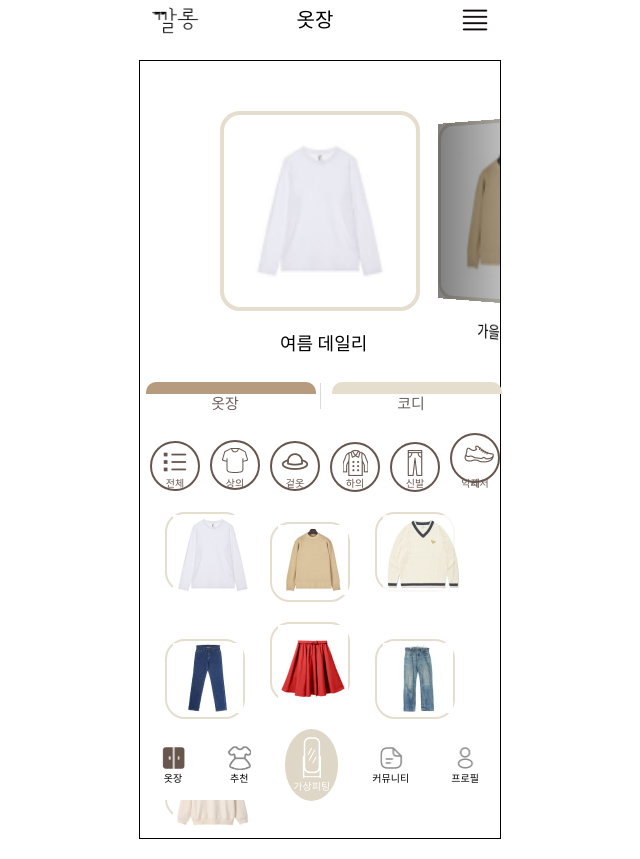
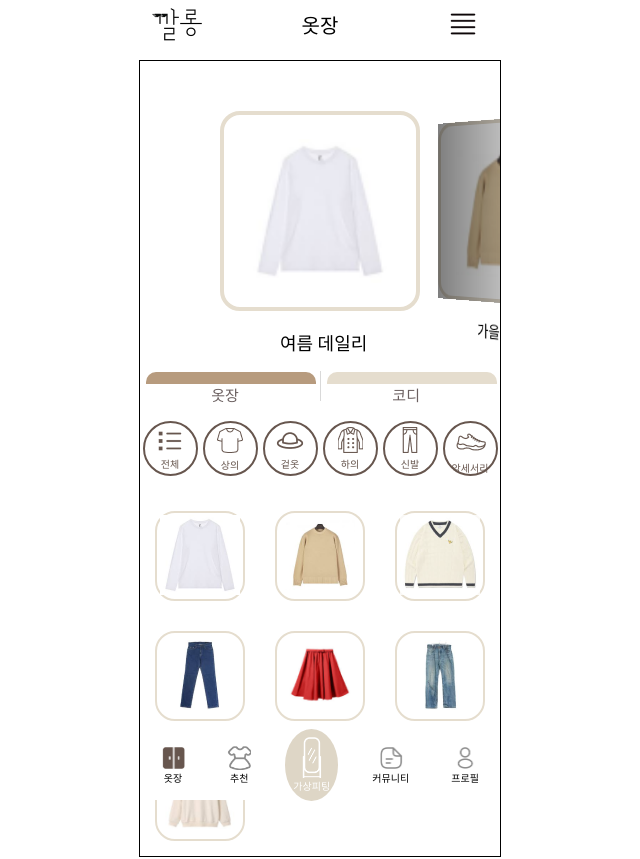
Before and after one commit to Jeong-WonSeok/Kkalong, a React (Create React App) app in the folder kkalong_fe/: page /closet in a window 1280 px wide. Shown: the top 859 px of the page, without its empty margins (320-960 px from the left). Built offline with nearby package versions, Linux system fonts and the light colour scheme; a web font is replaced by a local one.

Commit message:
[FE] FEAT: 옷장 디자인 수정

```diff
--- a/kkalong_fe/src/components/ui/TopNav.tsx
+++ b/kkalong_fe/src/components/ui/TopNav.tsx
@@ -32,6 +32,7 @@ export default function TopNav({
 }
 
 const TopContainer = styled.div`
+  z-index: 5;
   width: 100%;
   max-width: 360px;
   height: 45px;
--- a/kkalong_fe/src/pages/Closet/AddCloset.tsx
+++ b/kkalong_fe/src/pages/Closet/AddCloset.tsx
@@ -17,6 +17,8 @@ import img5 from "../../img/img5.png";
 import img6 from "../../img/img6.png";
 import img7 from "../../img/img7.png";
 import left from "../../assets/icon/Closet/arrow-left.png";
+import TopNav from "../../components/ui/TopNav";
+import { Category, ClothesImg, SortClothes, SortClothesContainer } from "./MainCloset";
 
 export default function AddCloset() {
   const navigate = useNavigate();
@@ -40,6 +42,7 @@ export default function AddCloset() {
   ]);
   return (
     <div>
+      <TopNav type={""}>
       <BackBtn
           onClick={() => {
             navigate("/closet");
@@ -51,7 +54,12 @@ export default function AddCloset() {
         <ClosetEnter>
           <EnterText>저장</EnterText>
         </ClosetEnter>
+      </TopNav>
+
+
     <ClosetImg src={sortclothes[0]} />
+
+    <Category>
       {clothes.map(function (a, i) {
         return (
           <ClothesBtn>
@@ -60,27 +68,30 @@ export default function AddCloset() {
           </ClothesBtn>
         );
       })}
+    </Category>
+    <SortClothesContainer>
       {sortclothes.map(function (a, i) {
         return (
           <SortClothes>
-            <img src={sortclothes[i]} />
+            <ClothesImg src={sortclothes[i]} />
           </SortClothes>
         );
       })}
+    </SortClothesContainer>
     </div>
   );
 }
+
 const BackBtn = styled.button`
   height: 30px;
-  width: 40px;
-  position: absolute;
+  width: 30px;
+  padding: 0;
   border: none;
   background-color: white;
-  margin-top: 10px;
+  margin: auto 0;
 `;
+
 const ClothesBtn = styled.button`
-  margin-top: 20px;
-  margin-left: 10px;
   height: 50px;
   width: 50px;
   border-radius: 50px;
@@ -89,23 +100,13 @@ const ClothesBtn = styled.button`
 `;
 
 const ClothesText = styled.p`
-  line-height: 0;
-  margin: auto;
+  line-height: 1;
   font-family: var(--base-font-500);
-  margin-top: 5px;
+  margin: 0;
   font-size: 10px;
   color: var(--primary-color-900);
 `;
-const SortClothes = styled.button`
-  height: 80px;
-  width: 80px;
-  margin-top: 20px;
-  margin-left: 25px;
-  margin-right: auto;
-  background-color: white;
-  border-radius: 20px;
-  border: solid 1px #e5ddce;
-`;
+
 const ClosetImg = styled.img`
   width: 150px;
   height: 150px;
@@ -117,13 +118,11 @@ const ClosetImg = styled.img`
 
 const ClosetName = styled.input`
   height: 30px;
-  width: 240px;
+  width: 200px;
   border-top: none;
   border-left: none;
   border-right: none;
   border-bottom: solid 1px;
-  margin-left: 45px;
-  margin-top: 10px;
 `;
 
 const ClosetEnter = styled.button`
--- a/kkalong_fe/src/pages/Closet/CodiPage.tsx
+++ b/kkalong_fe/src/pages/Closet/CodiPage.tsx
@@ -29,6 +29,7 @@ import img4 from "../../img/img4.png";
 import img5 from "../../img/img5.png";
 import img6 from "../../img/img6.png";
 import img7 from "../../img/img7.png";
+import { SelectBtnContainer } from "./MainCloset";
 
 export default function CodiPage() {
   const dispatch = useAppDispatch();
@@ -66,37 +67,41 @@ export default function CodiPage() {
 
   return (
     <div>
-      <TopNav type={""}>
-        <Logo src={logo} />
+      <TopNav type={"menu"}>
         <CategoryText1>코디</CategoryText1>
-        <div style={{ width: "30px", height: "30px" }}></div>
-        <MenuIcon src={menu} />
+        <div style={{width: '54px', height: '38px'}}>
+          <MenuIcon src={menu} />
+        </div>
       </TopNav>
       <Carousel sortclothes={sortclothes} />
       <>
-        <SelectBtn1
+      <SelectBtnContainer>
+        <SelectBtn
           onClick={() => {
             navigate("/closet");
           }}
         >
           <SelectColor1 />
-          <SelectText1>옷장</SelectText1>
-        </SelectBtn1>
+          <SelectText>옷장</SelectText>
+        </SelectBtn>
         <img src={Bar} />
 
-        <SelectBtn2>
+        <SelectBtn>
           <SelectColor2 />
-          <SelectText2>코디</SelectText2>
-        </SelectBtn2>
+          <SelectText>코디</SelectText>
+        </SelectBtn>
+        </SelectBtnContainer>
       </>
       <>
+      <CodiContainer>
         {codi.map(function (a, i) {
           return (
             <ClothesCodi>
-              <img src={codi[i]} />
+              <CodiImg src={codi[i]} />
             </ClothesCodi>
           );
         })}
+
         <CodiPlus
           onClick={() => {
             navigate("/pluscodi");
@@ -104,48 +109,35 @@ export default function CodiPage() {
         >
           <img src={add_codi} />
         </CodiPlus>
+      </CodiContainer>
+
+
         <FooterBar />
       </>
     </div>
   );
 }
 
-const Logo = styled.img`
-  width: 50px;
-  height: 30px;
+const CategoryText1 = styled.p`
   margin: auto 0;
+  font-family: var(--base-font-600);
 `;
 
-const CategoryText1 = styled.p`
-  line-height: 0;
-  margin: auto;
-  font-family: var(--base-font-400);
-`;
-
-const SelectText1 = styled.p`
-  line-height: 0;
-  margin-top: 10px;
+const SelectText = styled.p`
+  margin: 0;
   font-size: 15px;
   font-family: var(--base-font-400);
   color: #6b6060;
 `;
 
-const SelectText2 = styled.p`
-  line-height: 0;
-  margin-top: 10px;
-  font-size: 15px;
-  font-family: var(--base-font-400);
-  color: #6b6060;
-`;
 
 const MenuIcon = styled.img`
   width: 30px;
   height: 30px;
-  margin: auto 0;
+  padding: 4px 0;
 `;
 
-const SelectBtn1 = styled.button`
-  margin-top: 20px;
+const SelectBtn = styled.button`
   width: 170px;
   height: 30px;
   border-radius: 10px 10px 0px 0px;
@@ -153,6 +145,7 @@ const SelectBtn1 = styled.button`
   border: none;
   margin-right: 10px;
 `;
+
 const SelectColor2 = styled.div`
   height: 12px;
   width: 170px;
@@ -167,26 +160,24 @@ const SelectColor1 = styled.div`
   background-color: var(--primary-color-800);
   border-radius: 10px 10px 0px 0px;
 `;
-const SelectBtn2 = styled.button`
-  margin-top: 20px;
-  width: 160px;
-  height: 30px;
-  border-radius: 10px 10px 0px 0px;
-  background-color: white;
-  margin-left: 5px;
-  border: none;
-`;
+
+const CodiContainer = styled.div`
+  width: 100%;
+  max-width: 360px;
+  display: flex;
+  flex-direction: row;
+  flex-wrap: wrap;
+`
 
 //코디 버튼
 const ClothesCodi = styled.button`
-  height: 130px;
-  width: 130px;
-  margin-top: 20px;
-  margin-left: 40px;
-  margin-right: auto;
+  height: 140px;
+  width: 140px;
+  margin: 20px;
   background-color: white;
   border-radius: 20px;
   border: solid 2px #e5ddce;
+  padding: 0;
 `;
 
 const AddClothes = styled.button`
@@ -204,16 +195,19 @@ const AddClothes = styled.button`
 `;
 
 const CodiPlus = styled.button`
-  height: 130px;
-  width: 130px;
-  margin-top: 20px;
-  margin-left: 40px;
-  margin-right: auto;
+  height: 140px;
+  width: 140px;
+  margin: 20px;
   background-color: white;
   border-radius: 20px;
   border: dotted 2px #e5ddce;
 `;
 
+const CodiImg = styled.img`
+  max-width: 140px;
+  max-height: 140px;
+`
+
 const BtnBar = styled.div`
   width: 1px;
   border: solid black 1px;
--- a/kkalong_fe/src/pages/Closet/MainCloset.tsx
+++ b/kkalong_fe/src/pages/Closet/MainCloset.tsx
@@ -4,7 +4,6 @@ import styled from "styled-components";
 import FooterBar from "../../components/ui/FooterBar";
 import TopNav from "../../components/ui/TopNav";
 import { useAppDispatch, useAppSelector } from "../../hooks/reduxHook";
-import logo from "../../assets/icon/logo/kkalongLogo.png";
 import menu from "../../assets/icon/Nav/menu.png";
 import hat from "../../assets/icon/Closet/hat.png";
 import list from "../../assets/icon/Closet/list.png";
@@ -66,33 +65,37 @@ export default function MainCloset() {
 
   return (
     <div>
-      <TopNav type={""}>
-        <Logo src={logo} />
+      <TopNav type={"menu"}>
         <CategoryText1>옷장</CategoryText1>
-        <div style={{ width: "30px", height: "30px" }}></div>
-        <MenuIcon src={menu} />
+        <div style={{width: "54px", height: "38px"}}>
+          <MenuIcon src={menu} />
+        </div>
       </TopNav>
 
       <>
         <Carousel sortclothes={sortclothes} />
-        <SelectBtn1
+        <SelectBtnContainer>
+        <SelectBtn
           onClick={() => {
             navigate("/closet");
           }}
         >
           <SelectColor1 />
-          <SelectText1>옷장</SelectText1>
-        </SelectBtn1>
+          <SelectText>옷장</SelectText>
+        </SelectBtn>
         <img src={Bar} />
-        <SelectBtn2
+        <SelectBtn
           onClick={() => {
             navigate("/codi");
           }}
         >
           <SelectColor2 />
-          <SelectText2>코디</SelectText2>
-        </SelectBtn2>
+          <SelectText>코디</SelectText>
+        </SelectBtn>
+        </SelectBtnContainer>
       </>
+
+      <Category>
       {clothes.map(function (a, i) {
         return (
           <ClothesBtn>
@@ -101,13 +104,18 @@ export default function MainCloset() {
           </ClothesBtn>
         );
       })}
+      </Category>
+
+      <SortClothesContainer>
       {sortclothes.map(function (a, i) {
         return (
           <SortClothes>
-            <img src={sortclothes[i]} />
+            <ClothesImg src={sortclothes[i]}/>
           </SortClothes>
         );
       })}
+      </SortClothesContainer>
+
       <AddClothes>
         <img src={camera} />
       </AddClothes>
@@ -122,42 +130,44 @@ export default function MainCloset() {
 //   flex-wrap: wrap;
 // `;
 
-const Logo = styled.img`
-  width: 50px;
-  height: 30px;
+const CategoryText1 = styled.p`
   margin: auto 0;
+  font-family: var(--base-font-600);
 `;
 
-const CategoryText1 = styled.p`
-  line-height: 0;
-  margin: auto;
-  font-family: var(--base-font-400);
-`;
-
-const SelectText1 = styled.p`
-  line-height: 0;
-  margin-top: 10px;
+const SelectText = styled.p`
+  margin: 0;
   font-size: 15px;
   font-family: var(--base-font-400);
   color: #6b6060;
 `;
 
-const SelectText2 = styled.p`
-  line-height: 0;
-  margin-top: 10px;
-  font-size: 15px;
-  font-family: var(--base-font-400);
-  color: #6b6060;
-`;
+
+export const Category = styled.div`
+  margin-top: 20px;
+  width: 100%;
+  max-width: 360px;
+  display: flex;
+  flex-direction: row;
+  justify-content: space-around;
+`
 
 const MenuIcon = styled.img`
   width: 30px;
   height: 30px;
-  margin: auto 0;
+  padding: 4px 0;
 `;
 
-const SelectBtn1 = styled.button`
-  margin-top: 20px;
+export const SelectBtnContainer = styled.div`
+  width: 100%;
+  max-width: 360px;
+  margin-top: 10px;
+  height: 30px;
+  display: flex;
+  flex-direction: row;
+`
+
+const SelectBtn = styled.button`
   width: 170px;
   height: 30px;
   border-radius: 10px 10px 0px 0px;
@@ -165,6 +175,7 @@ const SelectBtn1 = styled.button`
   border: none;
   margin-right: 10px;
 `;
+
 const SelectColor1 = styled.div`
   height: 12px;
   width: 170px;
@@ -173,50 +184,59 @@ const SelectColor1 = styled.div`
   margin-left: 0px;
   padding: 0px;
 `;
+
 const SelectColor2 = styled.div`
   height: 12px;
   width: 170px;
   background-color: var(--primary-color-800);
   border-radius: 10px 10px 0px 0px;
 `;
-const SelectBtn2 = styled.button`
-  margin-top: 20px;
-  width: 170px;
-  height: 30px;
-  border-radius: 10px 10px 0px 0px;
-  background-color: white;
-  margin-left: 5px;
-  border: none;
-`;
 
 const ClothesBtn = styled.button`
-  margin-top: 20px;
-  margin-left: 10px;
-  height: 50px;
-  width: 50px;
-  border-radius: 50px;
+  display: flex;
+  flex-direction: column;
+  justify-content: space-around;
+  align-items: center;
+  height: 55px;
+  width: 55px;
+  border-radius: 50%;
   border: solid 2px #67564e;
   background-color: white;
 `;
 
 const ClothesText = styled.p`
-  line-height: 0;
-  margin: auto;
+  width: 170px;
+  line-height: 1;
+  margin: 0;
   font-family: var(--base-font-500);
-  margin-top: 5px;
   font-size: 10px;
   color: var(--primary-color-900);
 `;
-const SortClothes = styled.button`
-  height: 80px;
-  width: 80px;
+
+export const SortClothesContainer = styled.div`
   margin-top: 20px;
-  margin-left: 25px;
-  margin-right: auto;
+  width: 100%;
+  max-width: 360px;
+  display: flex;
+  flex-direction: row;
+  flex-wrap: wrap;
+  justify-content: start;
+`
+
+export const SortClothes = styled.button`
+  padding: 0;
+  height: 90px;
+  width: 90px;
+  margin: 15px;
   background-color: white;
   border-radius: 20px;
   border: solid 2px #e5ddce;
 `;
+
+export const ClothesImg = styled.img`
+  max-width: 80px;
+  max-height: 80px;
+`
 
 const AddClothes = styled.button`
   height: 70px;
```
Also changed, not shown: kkalong_fe/src/assets/icon/Category/shoes.png. Lines whose indentation alone changed are shown as unchanged.
